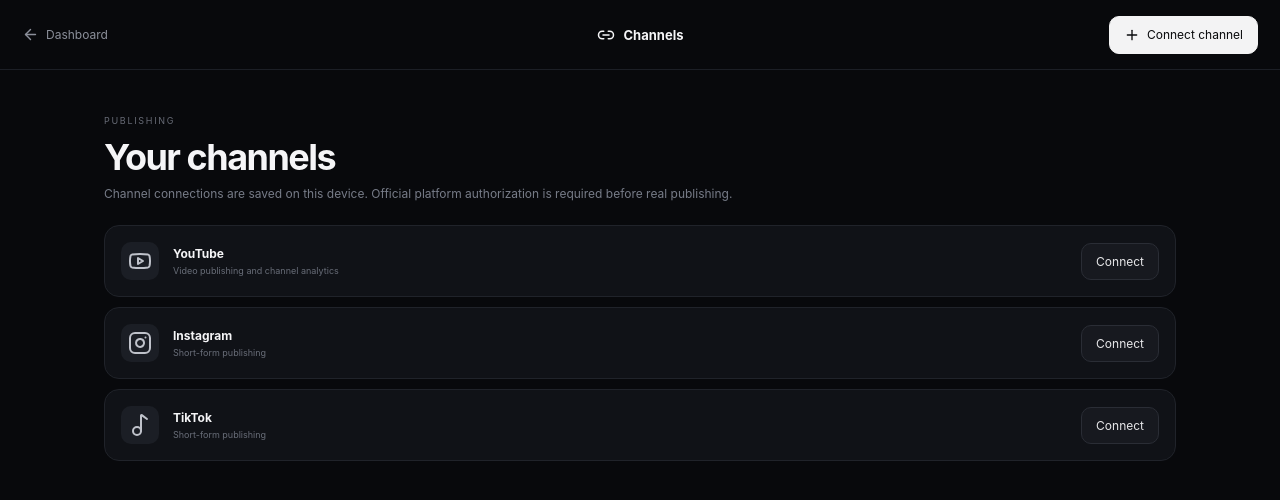
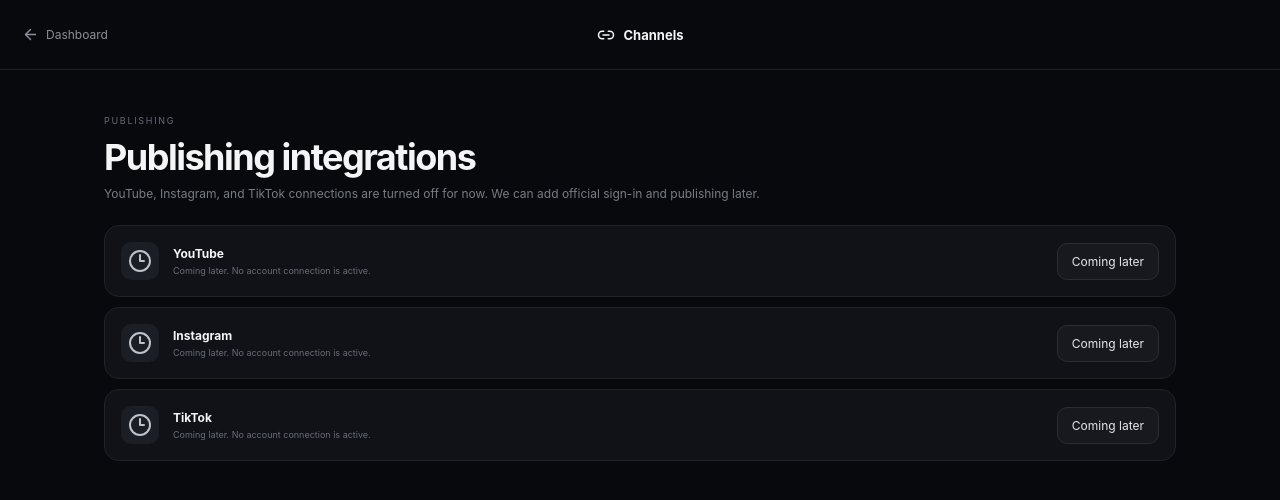
Before and after one commit to heeran122-arch/CreatorHub, a Next.js app: page /channels in a window 1280 px wide. Shown: the top 500 px of the page. Built offline with nearby package versions, Linux system fonts and the light colour scheme.

Commit message:
chore: disable platform connections until publishing is added

```diff
--- a/app/channels/page.tsx
+++ b/app/channels/page.tsx
@@ -1,6 +1,49 @@
 "use client";
-import {useEffect,useState} from "react";
+
 import Link from "next/link";
-import {ArrowLeft,Link2,Plus,Youtube,Instagram,Music2,Check} from "lucide-react";
-const channels=[{name:"YouTube",text:"Video publishing and channel analytics",icon:Youtube},{name:"Instagram",text:"Short-form publishing",icon:Instagram},{name:"TikTok",text:"Short-form publishing",icon:Music2}];
-export default function Channels(){const [connected,setConnected]=useState<string[]>([]);useEffect(()=>{try{setConnected(JSON.parse(localStorage.getItem("creatorhub-channels")||"[]"))}catch{}},[]);function toggle(name:string){const next=connected.includes(name)?connected.filter(x=>x!==name):[...connected,name];setConnected(next);localStorage.setItem("creatorhub-channels",JSON.stringify(next))}return <main className="pageShell"><header className="pageTop"><Link href="/" className="back"><ArrowLeft size={17}/> Dashboard</Link><div className="pageTitle"><Link2 size={18}/><b>Channels</b></div><button className="primary" onClick={()=>toggle("YouTube")}><Plus size={16}/> Connect channel</button></header><section className="pageContent"><div className="pageIntro"><div><span className="eyebrow">PUBLISHING</span><h1>Your channels</h1><p>Channel connections are saved on this device. Official platform authorization is required before real publishing.</p></div></div><div className="channelGrid">{channels.map(({name,text,icon:Icon})=><article className="channelCard" key={name}><div className="channelIcon"><Icon/></div><div><h3>{name}</h3><p>{text}</p></div><button className={connected.includes(name)?"primary":"secondary"} onClick={()=>toggle(name)}>{connected.includes(name)?<><Check size={15}/> Connected</>: "Connect"}</button></article>)}</div></section></main>}
+import { ArrowLeft, Link2, Clock3 } from "lucide-react";
+
+export default function Channels() {
+  return (
+    <main className="pageShell">
+      <header className="pageTop">
+        <Link href="/" className="back">
+          <ArrowLeft size={17} /> Dashboard
+        </Link>
+        <div className="pageTitle">
+          <Link2 size={18} />
+          <b>Channels</b>
+        </div>
+        <span />
+      </header>
+
+      <section className="pageContent">
+        <div className="pageIntro">
+          <div>
+            <span className="eyebrow">PUBLISHING</span>
+            <h1>Publishing integrations</h1>
+            <p>
+              YouTube, Instagram, and TikTok connections are turned off for
+              now. We can add official sign-in and publishing later.
+            </p>
+          </div>
+        </div>
+
+        <div className="channelGrid">
+          {["YouTube", "Instagram", "TikTok"].map((name) => (
+            <article className="channelCard" key={name}>
+              <div className="channelIcon">
+                <Clock3 />
+              </div>
+              <div>
+                <h3>{name}</h3>
+                <p>Coming later. No account connection is active.</p>
+              </div>
+              <span className="secondary">Coming later</span>
+            </article>
+          ))}
+        </div>
+      </section>
+    </main>
+  );
+}
```
